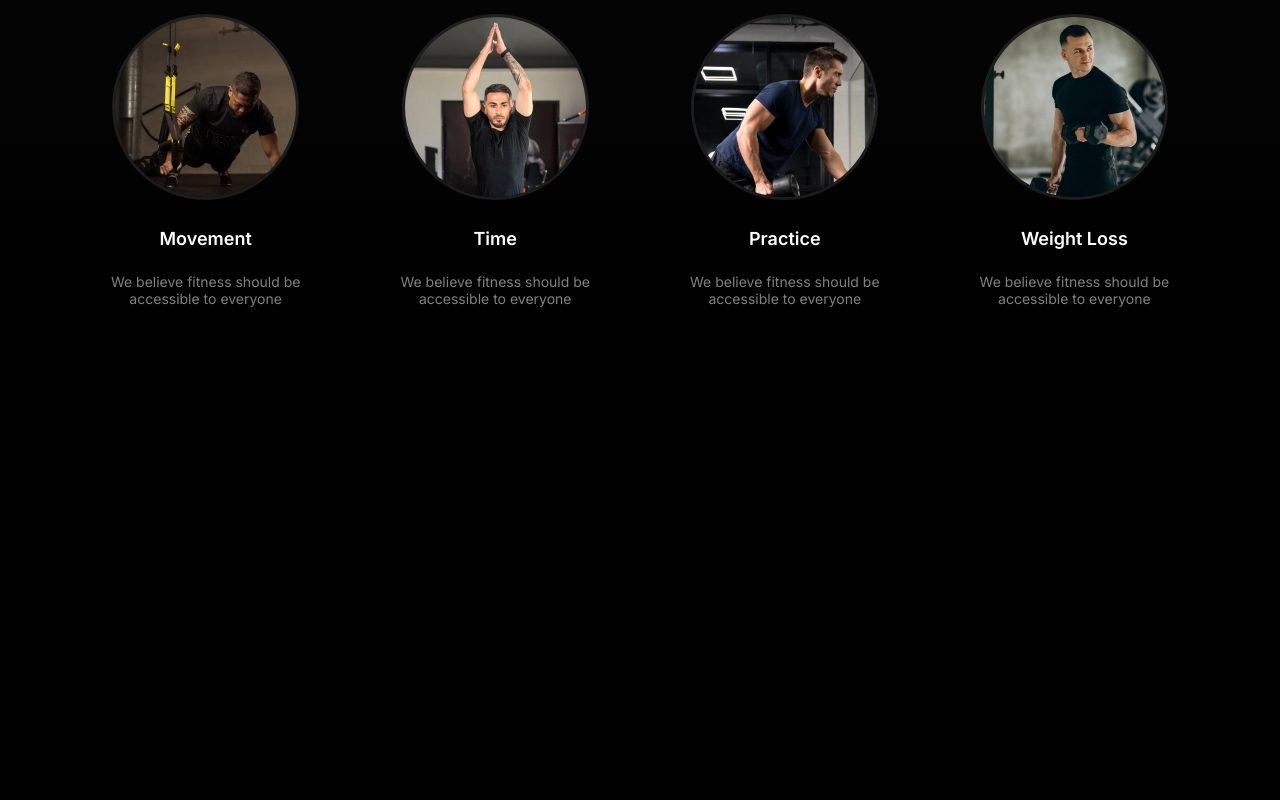
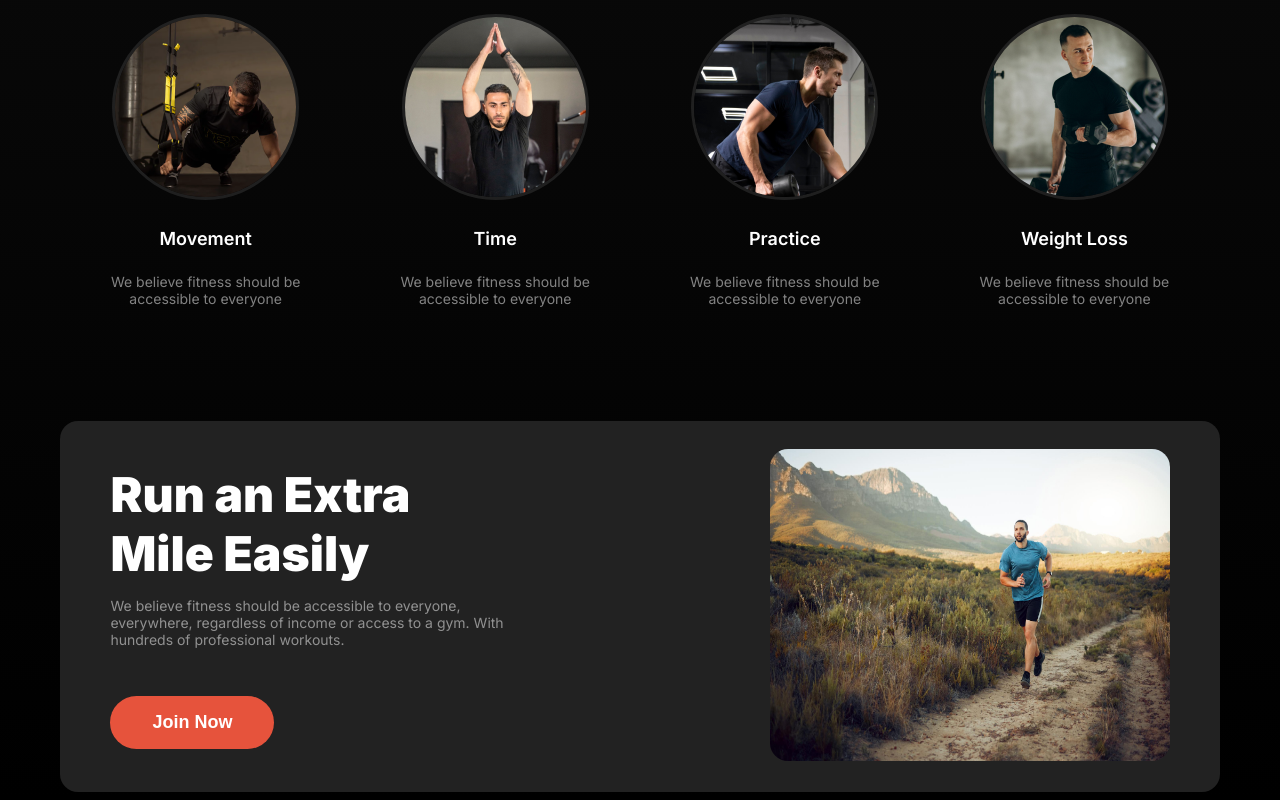
Before and after one commit to shahinvisual/responsive-website-mobile-desktop-with-media-query, a plain HTML site: page index.html in a window 1280 px wide. Shown: the part 951-1751 px from the top of the page. Before the commit the page ends 1280 px from the top, so only its background shows below. Drawn offline with Linux system fonts and the light colour scheme; a web font is replaced by a local one.

Commit message:
added advertise card style

```diff
--- a/index.html
+++ b/index.html
@@ -71,6 +71,16 @@
                 </div>
             </div>
         </section>
+        <section class="advertise">
+            <div class="advertise-card">
+                <h3 class="main-title advertise-title">Run an Extra <br> Mile Easily</h3>
+                <p class="shared-description advertise-description">We believe fitness should be accessible to everyone, <br> everywhere, regardless of income or access to a gym. With <br> hundreds of professional workouts.</p>
+                <button class="btn-primary advertise-btn">Join Now</button>
+            </div>
+            <div>
+                <img class="advertise-img" src="images/run.jpg" alt="">
+            </div>
+        </section>
 
     </main>
     <footer>
--- a/style/style.css
+++ b/style/style.css
@@ -243,3 +243,36 @@ margin: 0;
     justify-content: center;
     align-items: center;
 }
+
+
+
+/* advertise-card-style */
+.advertise{
+    display: flex;
+    gap: 165px;
+    justify-content: space-around;
+    align-items: center;
+    border-radius: 18px;
+    background: rgb(34, 34, 34);
+    width: 1160px;
+    height: 371px;
+    margin: 0 auto;
+    margin-top: 100px;
+}
+.advertise-card{
+    text-align: left;
+}
+.advertise-title{
+    text-align: left;
+}
+.advertise-btn{
+    margin-top: 34px;
+}
+.advertise-img{
+    width: 400px;
+    height: 312px;
+    border-radius: 18px;
+}
+.advertise-description{
+    text-align: left;
+}
```
